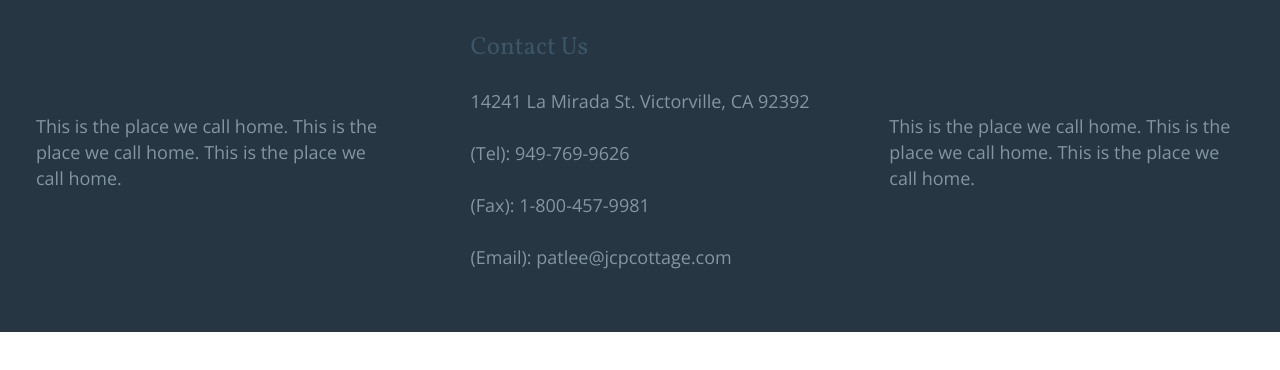
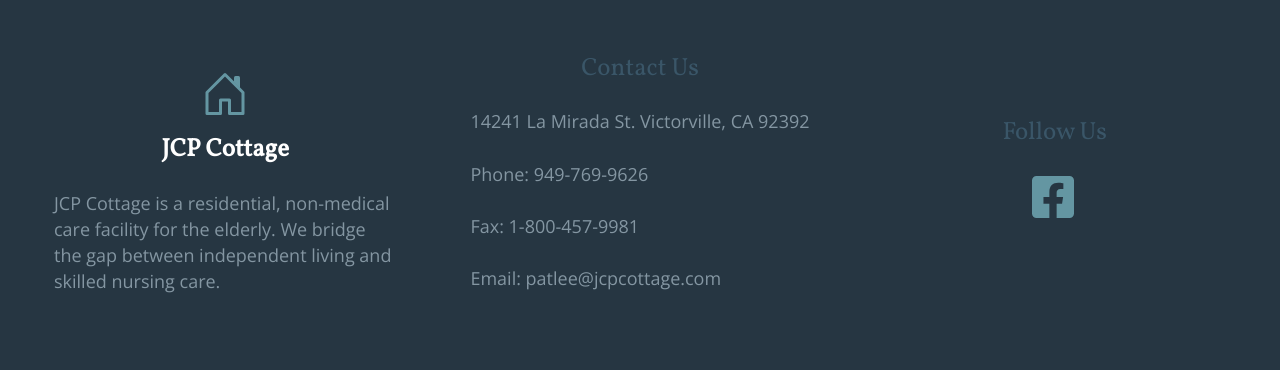
Before and after one commit to toriecr/jcpcottage-v2, a Gatsby site: page / in a window 1280 px wide. Shown: the part 4491-4861 px from the top of the page. Before the commit the page ends 4823 px from the top, so only its background shows below. Built offline with nearby package versions, Linux system fonts and the light colour scheme; Gatsby itself is replaced by a stand-in of ours.

Commit message:
Style footer

```diff
--- a/src/components/Footer.css
+++ b/src/components/Footer.css
@@ -2,6 +2,46 @@
   background-color: #263642;
   display: grid;
   place-items: center;
+  padding: 1rem;
+}
+
+.footer-desc {
+  display: grid;
+  /* align-items: center; */
+  text-align: center;
+}
+
+.footer-desc h3 {
+  font-weight: bold;
+  color: white;
+  margin-top: 1rem;
+}
+
+.footer-desc p {
+  text-align: left;
+}
+
+.footer-contact {
+  display: grid;
+  text-align: center;
+}
+
+.footer-contact p {
+  text-align: left;
+}
+
+.footer-icon {
+  font-size: xxx-large;
+  color: #6496A2;
+  margin-top: 1rem;
+}
+
+.footer-link li {
+  text-align: left !important;
+}
+
+.footer-link a {
+  color: #6496A2 !important;
 }
 
 @media only screen and (min-width: 768px) {
--- a/src/components/Footer.js
+++ b/src/components/Footer.js
@@ -1,20 +1,27 @@
 import React from "react"
+import SocialLinks from "../constants/socialLinks"
+import { BsHouseDoor } from "react-icons/bs"
 
 const Footer = () => {
   return <footer>
     <div className="footer-container">
       <div className="footer-desc">
-        <p>This is the place we call home. This is the place we call home. This is the place we call home.</p>
+        <div className="footer-icon">
+          <BsHouseDoor></BsHouseDoor>
+        </div>
+        <h3>JCP Cottage</h3>
+        <p>JCP Cottage is a residential, non-medical care facility for the elderly. We bridge the gap between independent living and skilled nursing care.</p>
       </div>
       <div className="footer-contact">
         <h3>Contact Us</h3>
         <p>14241 La Mirada St. Victorville, CA 92392</p>
-        <p>(Tel): 949-769-9626</p>
-        <p>(Fax): 1-800-457-9981</p>
-        <p>(Email): patlee@jcpcottage.com</p>
+        <p>Phone: 949-769-9626</p>
+        <p>Fax: 1-800-457-9981</p>
+        <p>Email: patlee@jcpcottage.com</p>
       </div>
       <div className="footer-links">
-        <p>This is the place we call home. This is the place we call home. This is the place we call home.</p>
+        <h3>Follow Us</h3>
+        <SocialLinks styleClass="footer-link" />
       </div>
     </div>
   </footer>
```
